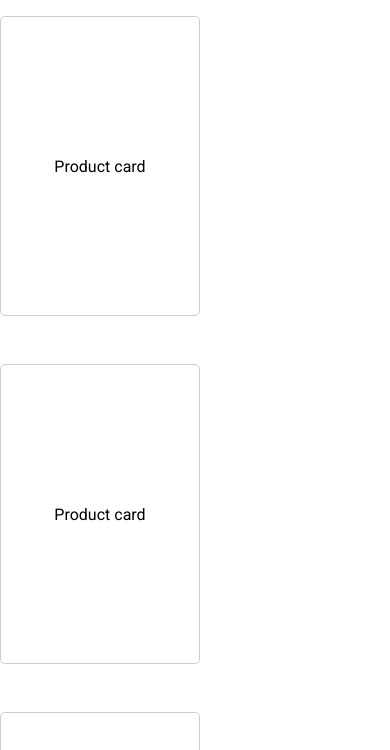
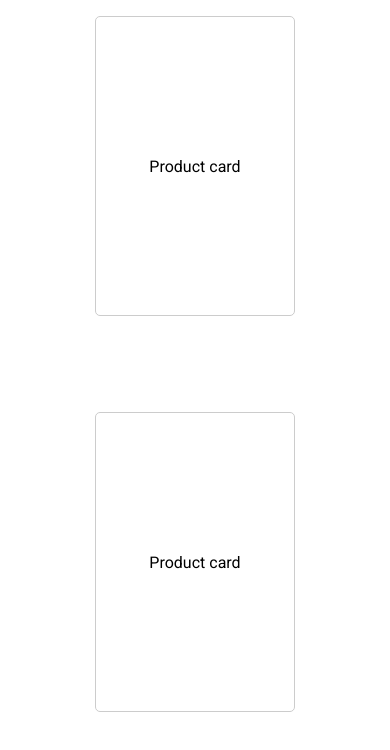
Before and after one commit to oolcha/layout_catalog_grid, a website built with Parcel: page src/index.html in a window 390 px wide. Shown: the part 94-844 px from the top of the page. Built offline with nearby package versions, Linux system fonts and the light colour scheme.

Commit message:
solution

```diff
--- a/src/styles/_catalog.scss
+++ b/src/styles/_catalog.scss
@@ -1,12 +1,15 @@
 .catalog {
-  display: flex;
-  flex-wrap: wrap;
+  display: grid;
+  justify-content: center;
+  align-content: center;
+  grid-template-columns: repeat(4, 200px);
+  gap: 48px;
 
   max-width: 944px;
   margin: 0 auto;
 
   &__card {
-    display: flex;
+    display: grid;
     justify-content: center;
     align-items: center;
     width: 200px;
@@ -20,3 +23,21 @@
     margin-right: 48px;
   }
 }
+
+@media (max-width: 1024px) {
+  .catalog {
+    grid-template-columns: repeat(3, 200px);
+  }
+}
+
+@media (max-width: 768px) {
+  .catalog {
+    grid-template-columns: repeat(2, 200px);
+  }
+}
+
+@media (max-width: 488px) {
+  .catalog {
+    grid-template-columns: repeat(1, 200px);
+  }
+}
```
Also changed, not shown: readme.md.
